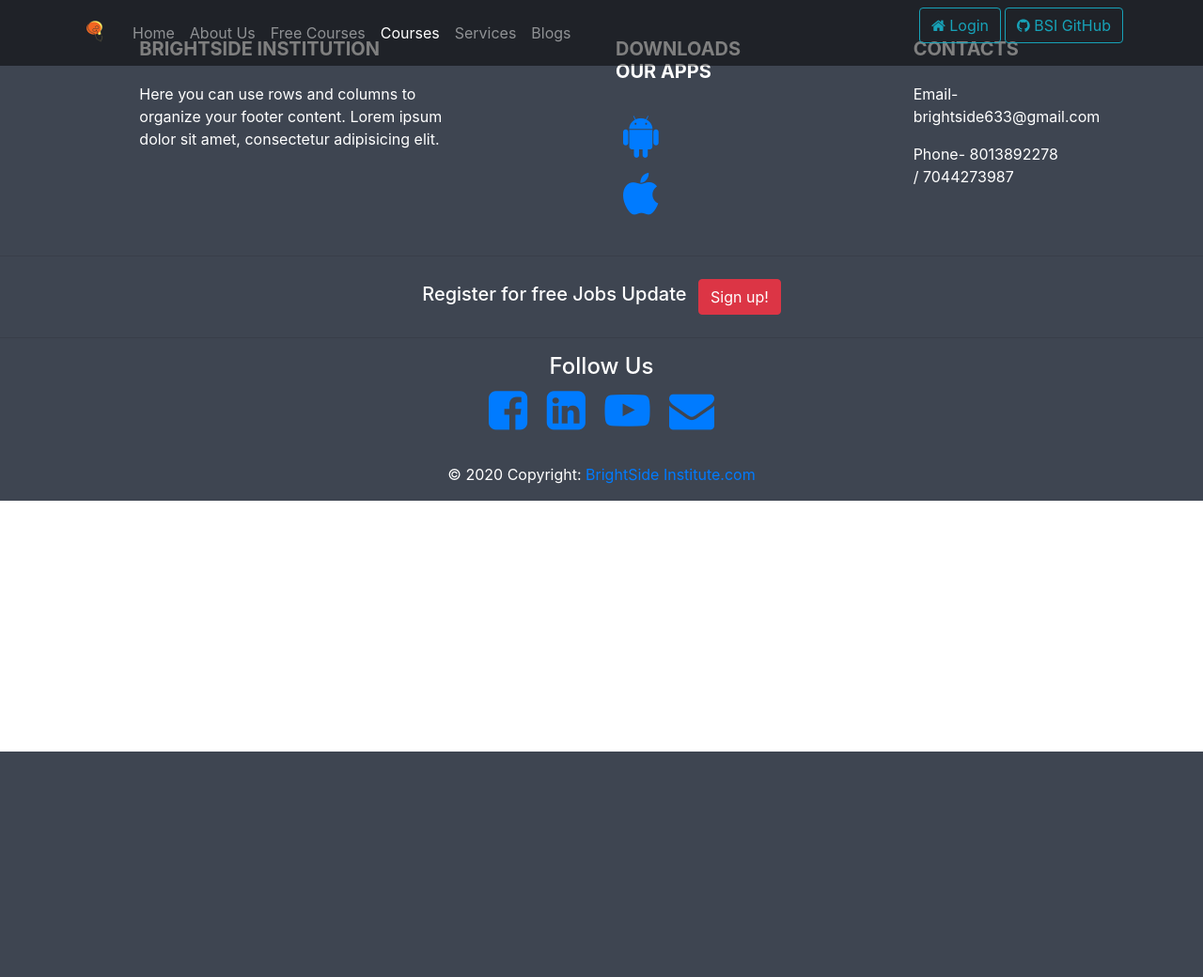
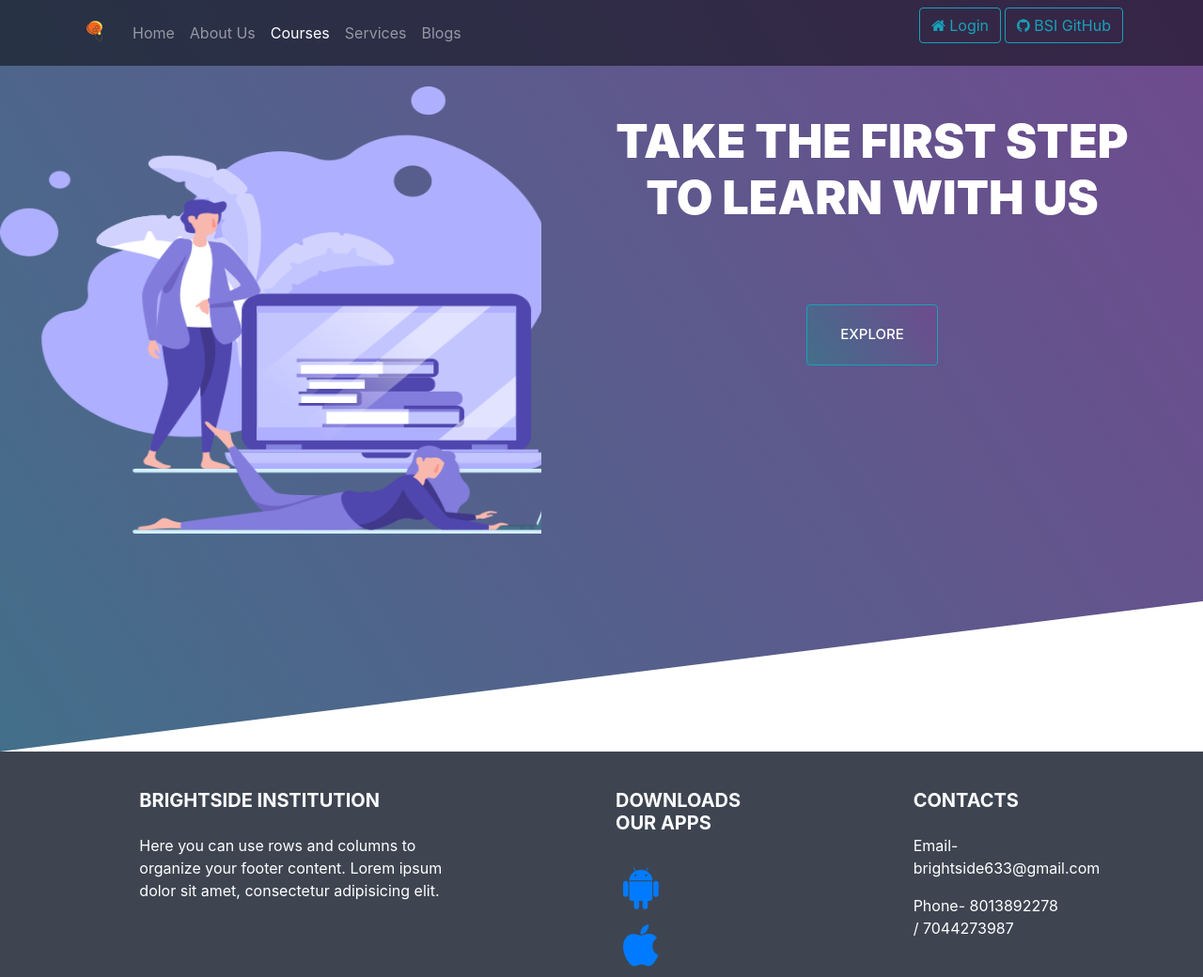
Before and after one commit to dip128/BrightSide-Institution, a Django app: page /course in a window 1280 px wide. Shown: the top 1040 px of the page at 94% size. Before the commit the page ends 800 px from the top, so only its background shows below. Run offline with Django 3.2, Linux system fonts and the light colour scheme; some libraries are stand-ins or nearby versions.

Commit message:
sixth commit

```diff
--- a/templates/about.html
+++ b/templates/about.html
@@ -4,6 +4,7 @@
 {% block about %}active{% endblock about %}
 
 {% block body %}
+  <div class="se-pre-con"></div>
 <style>
 .bd-placeholder-img {
         font-size: 1.125rem;
--- a/templates/base.html
+++ b/templates/base.html
@@ -2,6 +2,7 @@
 <!doctype html>
 <html lang="en">
   <head>
+
     <!-- Required meta tags -->
     <meta charset="utf-8">
     <meta name="viewport" content="width=device-width, initial-scale=1, shrink-to-fit=no">
@@ -11,18 +12,31 @@
     <link rel="stylesheet" href="https://stackpath.bootstrapcdn.com/bootstrap/4.5.2/css/bootstrap.min.css" integrity="sha384-JcKb8q3iqJ61gNV9KGb8thSsNjpSL0n8PARn9HuZOnIxN0hoP+VmmDGMN5t9UJ0Z" crossorigin="anonymous">
     <link rel="stylesheet" href="https://cdnjs.cloudflare.com/ajax/libs/font-awesome/4.7.0/css/font-awesome.min.css">
     <link rel="stylesheet" href="https://stackpath.bootstrapcdn.com/font-awesome/4.7.0/css/font-awesome.min.css" integrity="sha384-wvfXpqpZZVQGK6TAh5PVlGOfQNHSoD2xbE+QkPxCAFlNEevoEH3Sl0sibVcOQVnN" crossorigin="anonymous">
-    <link rel="icon" href="./static/f32.png" type="image">
+    <link rel="icon" href="https://imagehost7.online-image-editor.com/oie_upload/images/174846FEmbs4Y/oie_trim_image.png" type="image">
       <link rel="stylesheet" href="https://unpkg.com/aos@next/dist/aos.css" />
 
+  <link href="https://fonts.googleapis.com/css?family=Playfair+Display:900|Roboto:400,400i,500,700" rel="stylesheet" />
     <title>{% block title %}{% endblock title %} | BrightSide Institution</title>
   </head>
   <style>
+  .no-js #loader { display: none;  }
+.js #loader { display: block; position: absolute; left: 100px; top: 0; }
+.se-pre-con {
+	position: fixed;
+	left: 0px;
+	top: 0px;
+	width: 100%;
+	height: 100%;
+	z-index: 9999;
+	background: url(https://smallenvelop.com/wp-content/uploads/2014/08/Preloader_11.gif) center no-repeat #fff;
+}
     html{
       scroll-behavior:smooth;
 
     }
   </style>
   <body>
+
 <!-- Navbar -->
 <nav class="navbar fixed-top navbar-expand-lg navbar-dark scrolling-navbar" style="background-color:rgba(0,0,0,0.5); !important">
     <div class="container">
@@ -52,9 +66,6 @@
             <a class="nav-link {% block about %}{% endblock about %}" href="/about" >About Us</a>
           </li>
           <li class="nav-item">
-            <a class="nav-link {% block freecourse %}{% endblock freecourse %}" href="/FreeCourses">Free Courses</a>
-          </li>
-          <li class="nav-item">
             <a class="nav-link {% block course %}{% endblock course %}" href="/course">Courses</a>
           </li>
           <li class="nav-item">
@@ -75,7 +86,6 @@
         </ul>
         <ul class="navbar-nav nav-flex-icons">
           <li class="nav-item">
-
 
                <p><a class="btn btn-outline-info" href="#" role="button"><i class="fa fa-github" aria-hidden="true"></i> BSI GitHub</a></p>
             </a>
@@ -217,7 +227,10 @@
     <script src="https://code.jquery.com/jquery-3.5.1.slim.min.js" integrity="sha384-DfXdz2htPH0lsSSs5nCTpuj/zy4C+OGpamoFVy38MVBnE+IbbVYUew+OrCXaRkfj" crossorigin="anonymous"></script>
     <script src="https://cdn.jsdelivr.net/npm/popper.js@1.16.1/dist/umd/popper.min.js" integrity="sha384-9/reFTGAW83EW2RDu2S0VKaIzap3H66lZH81PoYlFhbGU+6BZp6G7niu735Sk7lN" crossorigin="anonymous"></script>
     <script src="https://stackpath.bootstrapcdn.com/bootstrap/4.5.2/js/bootstrap.min.js" integrity="sha384-B4gt1jrGC7Jh4AgTPSdUtOBvfO8shuf57BaghqFfPlYxofvL8/KUEfYiJOMMV+rV" crossorigin="anonymous"></script>
-  <script src="https://unpkg.com/aos@next/dist/aos.js"></script>
+    <script src="https://unpkg.com/aos@next/dist/aos.js"></script>
+    <script src="https://ajax.googleapis.com/ajax/libs/jquery/2.2.4/jquery.min.js"></script>
+    <script src="https://cdnjs.cloudflare.com/ajax/libs/modernizr/2.8.3/modernizr.js"></script>
+
     <!--Start of Tawk.to Script-->
   <script type="text/javascript">
     AOS.init();
@@ -230,6 +243,10 @@
     s1.setAttribute('crossorigin','*');
     s0.parentNode.insertBefore(s1,s0);
     })();
+    $(window).load(function() {
+		// Animate loader off screen
+		$(".se-pre-con").fadeOut("slow");;
+	});
 </script>
 <!--End of Tawk.to Script-->
   </body>
--- a/templates/contact.html
+++ b/templates/contact.html
@@ -3,6 +3,7 @@
 {% block title %}Contact{% endblock title %}
 
 {% block body %}
+   <div class="se-pre-con"></div>
 <style>
 
 .contact-section{
--- a/templates/course.html
+++ b/templates/course.html
@@ -3,3 +3,59 @@
 {% block title %}Courses{% endblock title %}
 {% block course %}active
 {% endblock course %}
+ {% block body %}
+    <div class="se-pre-con"></div>
+    <style>
+    section{ display: flex;  }
+
+.leftside { width: 45%; height: auto; overflow: hidden; margin-top: 20px;}
+
+.leftside img{  width: 600px;  height: 500px; }
+
+.rightside{ width: 55%; height: 300px; color: white; text-align: center; margin-top: 80px; padding: 40px;}
+
+.rightside h1{ text-align: center;
+    color: #ffffff;
+    font-size: 50px;
+    font-weight: 900;
+    text-transform: uppercase; }
+
+.rightside p {
+    font-size: 1.1rem; padding: 30px 0; }
+
+.rightside button{   font-size: 15px;
+    font-weight: 500;
+    color: white;
+    text-transform: uppercase;
+    background: linear-gradient(57deg, #436f8a , #6f4a8e );
+    border-radius: 4px 4px 4px 4px;
+    padding: 20px 35px ;
+}
+
+
+
+.rightside button:hover{
+      background: linear-gradient(57deg, #6f4a8e, #436f8a );
+}
+.site-header {
+    width: 100%;
+    height: 100vh;
+    background: #0f8a9d;
+    background: linear-gradient(57deg, #436f8a , #6f4a8e );
+    clip-path: polygon(0% 0%, 100% 0%, 100% 80%, 0% 100%);
+
+}
+
+    </style>
+<section class="site-header clearfix">
+  <div class="leftside">
+   <img src="./static/header-img.png" class="mt-5 pt-4">
+  </div>
+  <div class="rightside">
+   <h1>Take the first step to learn with us</h1>
+   <p> </p>
+   <button class="btn btn-info btn-large">Explore</button>
+  </div>
+
+</section>
+{% endblock body %}
--- a/templates/login.html
+++ b/templates/login.html
@@ -3,12 +3,13 @@
 {% block title %}Login{% endblock title %}
 
 {% block body %}
+ <div class="se-pre-con"></div>
 <style>
     #bg {
 
   width: 100%;
   height: 100%;
-  background: url(http://lorempixel.com/800/500/nature) no-repeat center center fixed;
+  background: url(https://picsum.photos/800/500) no-repeat center center fixed;
   background-size: cover;
 
 }
--- a/templates/services.html
+++ b/templates/services.html
@@ -5,7 +5,7 @@
 {% endblock services %}
 
 {% block body %}
-
+ <div class="se-pre-con"></div>
 <style>
 
   .card{
--- a/templates/signup.html
+++ b/templates/signup.html
@@ -3,12 +3,13 @@
 {% block title %}Signup{% endblock title %}
 
 {% block body %}
+ <div class="se-pre-con"></div>
 <style>
     #bg {
 
   width: 100%;
   height: 100%;
-  background: url(http://lorempixel.com/800/500/nature) no-repeat center center fixed;
+  background: url(https://picsum.photos/800/500) no-repeat center center fixed;
   background-size: cover;
 
 }
```
Also changed, not shown: templates/index.html (+6 -4 lines), media/pics/12.png (added), static/banner-bg.png (added), static/header-img.png (added), static/home-banner-bg.png (added).
